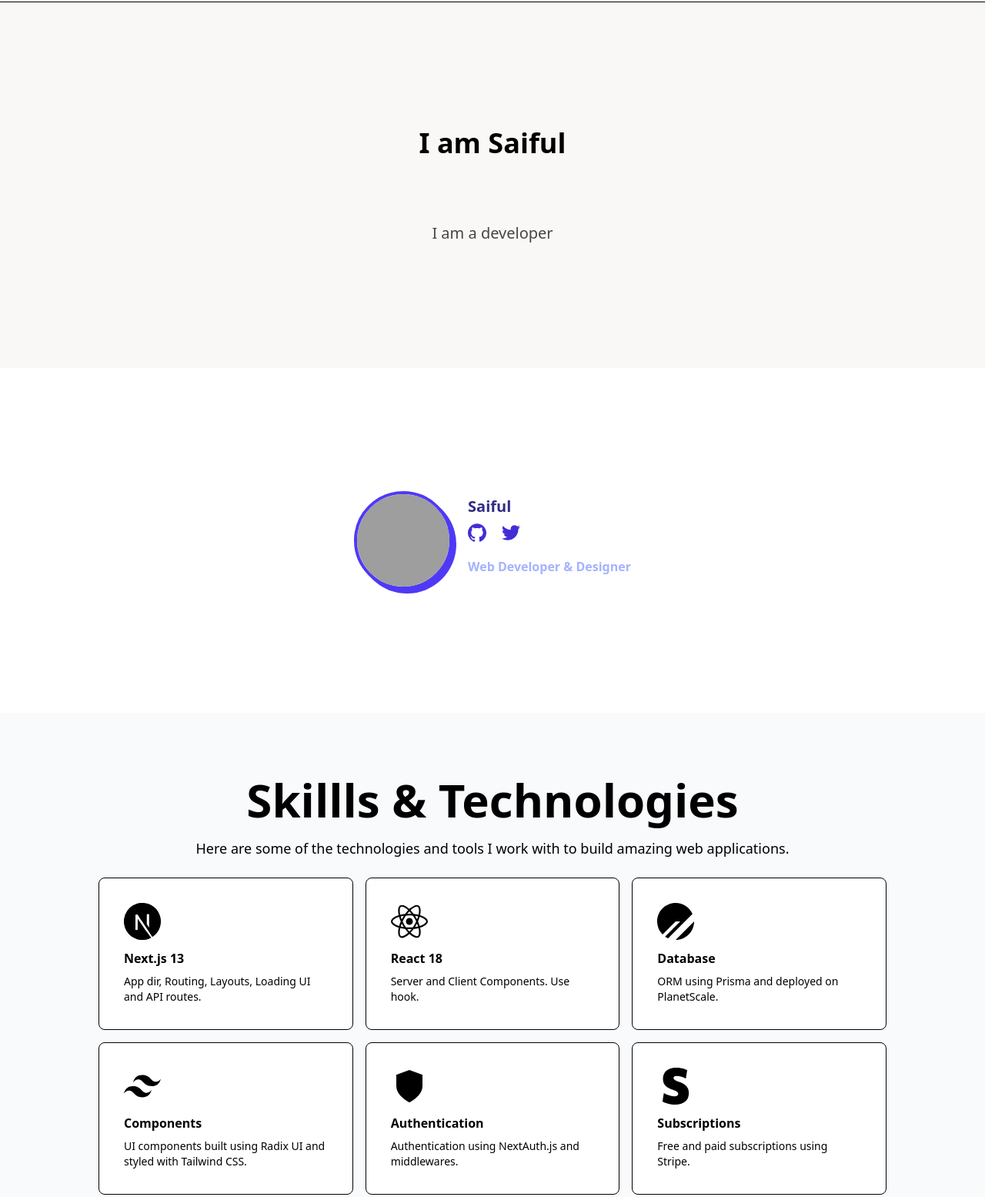
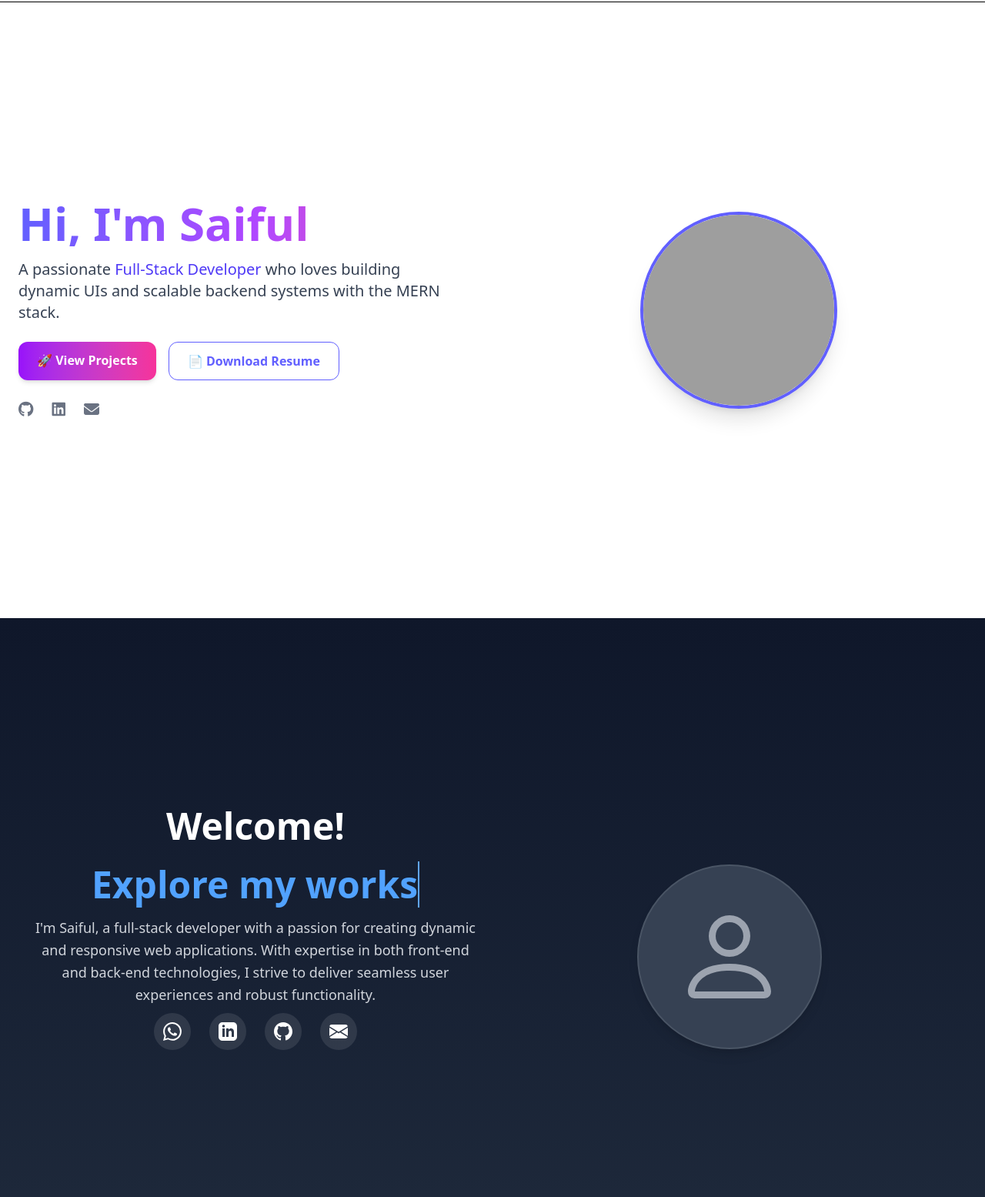
Before and after one commit to saifull03/Portfolio, a plain HTML site: page index.html in a window 1280 px wide. Shown: the part 72-1627 px from the top of the page at 77% size. Drawn offline with nearby package versions, Linux system fonts and the light colour scheme; files that its build step writes are made by us from their sources; grey boxes are pictures that could not be loaded.

Commit message:
last update

```diff
--- a/index.html
+++ b/index.html
@@ -25,9 +25,9 @@
         >
           <a href="#" class="flex items-center space-x-3 rtl:space-x-reverse">
             <img
-              src="https://flowbite.com/docs/images/logo.svg"
+              src="https://freesvgplanet.com/wp-content/uploads/2019/10/pokemon-svg-free-30195-758x505.jpg"
               class="h-7"
-              alt="Flowbite Logo"
+              alt="Logo"
             />
             <span
               class="self-center text-xl text-heading font-semibold whitespace-nowrap"
@@ -153,7 +153,7 @@
               <li>
                 <a
                   href="#"
-                  class="block py-2 px-3 text-white bg-brand rounded md:bg-transparent md:text-fg-brand md:p-0"
+                  class="block py-2 px-3 text-black bg-brand rounded md:bg-transparent md:text-fg-brand md:p-0"
                   aria-current="page"
                   >Home</a
                 >
@@ -179,88 +179,179 @@
     </div>
     <!-- navbar ends -->
     <!-- Intro Section Content Starts Here -->
+    <div class="intro">
+      <!-- Font Awesome -->
+      <link
+        rel="stylesheet"
+        href="https://cdnjs.cloudflare.com/ajax/libs/font-awesome/6.5.0/css/all.min.css"
+      />
 
-    <div class="intro bg-[#F9F8F6] p-40">
-      <h2
-        class="text-2xl font-bold md:text-4xl md:leading-tight dark:text-black text-center font-quicksand"
+      <section
+        class="min-h-screen flex items-center justify-center bg-white dark:bg-gray-900 px-6 py-20 transition-colors duration-300"
       >
-        I am Saiful
-      </h2>
-      <div
-        class="description flex justify-center pt-10 items-center mt-10 text-[20px] font-family-quicksand"
-      >
-        <p class="font-family-quicksand opacity-72">I am a developer</p>
-      </div>
-    </div>
-    <!-- Intro Section Content Ends Here -->
+        <div
+          class="max-w-7xl w-full flex flex-col-reverse lg:flex-row items-center gap-12"
+        >
+          <!-- Left Content -->
+          <div class="flex-1 text-center lg:text-left animate-fade-in-up">
+            <!-- Gradient Text Heading -->
+            <h1
+              class="text-5xl sm:text-6xl font-extrabold bg-gradient-to-r from-indigo-500 via-purple-500 to-pink-500 bg-clip-text text-transparent mb-4"
+            >
+              Hi, I'm Saiful
+            </h1>
+            <p
+              class="text-lg sm:text-xl text-gray-700 dark:text-gray-300 mb-6 max-w-xl"
+            >
+              A passionate
+              <span class="text-indigo-600 dark:text-indigo-400 font-medium"
+                >Full-Stack Developer</span
+              >
+              who loves building dynamic UIs and scalable backend systems with
+              the MERN stack.
+            </p>
 
-    <!-- About Section Content Starts Here -->
-    <div class="about p-10-40 bg-white">
-      <section class="p-40">
-        <div
-          class="w-full md:w-1/2 md:mx-auto flex flex-col md:flex-row items-center justify-center text-center"
-        >
-          <img
-            class="inline-flex object-cover border-4 border-indigo-600 rounded-full shadow-[5px_5px_0_0_rgba(0,0,0,1)] shadow-indigo-600/100 bg-indigo-50 h-24 w-24 !h-32 !w-32 mb-4 md:mb-0 ml-0 md:mr-5"
-            src="images/hero-img.jpg"
-            alt=""
-          />
-          <div class="flex flex-col">
-            <div class="md:text-justify mb-3">
-              <div class="flex flex-col mb-5">
-                <p class="text-indigo-900 font-bold text-xl">Saiful</p>
+            <!-- CTA Buttons -->
+            <div
+              class="flex flex-col sm:flex-row gap-4 justify-center lg:justify-start"
+            >
+              <a
+                href="https://github.com/saifull03?tab=repositories"
+                class="px-6 py-3 text-white bg-gradient-to-r from-purple-600 to-pink-500 hover:brightness-110 rounded-xl font-semibold transition-transform transform hover:scale-105 shadow-md"
+              >
+                🚀 View Projects
+              </a>
+              <a
+                href="/resume.pdf"
+                download
+                class="px-6 py-3 border border-indigo-500 text-indigo-500 hover:bg-indigo-500 hover:text-white dark:border-indigo-400 dark:text-indigo-400 dark:hover:bg-indigo-400 dark:hover:text-black rounded-xl font-semibold transition-transform transform hover:scale-105"
+              >
+                📄 Download Resume
+              </a>
+            </div>
 
-                <ul
-                  class="mt-2 flex flex-row items-center justify-center md:justify-start"
-                >
-                  <li class="mr-5">
-                    <a href="" target="_blank" aria-label="GitHub">
-                      <svg
-                        class="h-6 text-indigo-700 hover:text-indigo-300"
-                        fill="currentColor"
-                        role="img"
-                        viewBox="0 0 24 24"
-                        xmlns="http://www.w3.org/2000/svg"
-                      >
-                        <title>GitHub</title>
-                        <path
-                          d="M12 .297c-6.63 0-12 5.373-12 12 0 5.303 3.438 9.8 8.205 11.385.6.113.82-.258.82-.577 0-.285-.01-1.04-.015-2.04-3.338.724-4.042-1.61-4.042-1.61C4.422 18.07 3.633 17.7 3.633 17.7c-1.087-.744.084-.729.084-.729 1.205.084 1.838 1.236 1.838 1.236 1.07 1.835 2.809 1.305 3.495.998.108-.776.417-1.305.76-1.605-2.665-.3-5.466-1.332-5.466-5.93 0-1.31.465-2.38 1.235-3.22-.135-.303-.54-1.523.105-3.176 0 0 1.005-.322 3.3 1.23.96-.267 1.98-.399 3-.405 1.02.006 2.04.138 3 .405 2.28-1.552 3.285-1.23 3.285-1.23.645 1.653.24 2.873.12 3.176.765.84 1.23 1.91 1.23 3.22 0 4.61-2.805 5.625-5.475 5.92.42.36.81 1.096.81 2.22 0 1.606-.015 2.896-.015 3.286 0 .315.21.69.825.57C20.565 22.092 24 17.592 24 12.297c0-6.627-5.373-12-12-12"
-                        ></path>
-                      </svg>
-                    </a>
-                  </li>
+            <!-- Social Icons -->
+            <div
+              class="flex gap-6 mt-6 justify-center lg:justify-start text-gray-500 dark:text-gray-300 text-xl"
+            >
+              <a
+                href="https://github.com/saifull03"
+                target="_blank"
+                class="hover:text-purple-500 transition"
+                ><i class="fab fa-github"></i
+              ></a>
+              <a
+                href="https://linkedin.com/in/saifull03"
+                target="_blank"
+                class="hover:text-purple-500 transition"
+                ><i class="fab fa-linkedin"></i
+              ></a>
+              <a
+                href="mailto:mdsaifulislam2203@gmail.com"
+                class="hover:text-purple-500 transition"
+                ><i class="fas fa-envelope"></i
+              ></a>
+            </div>
+          </div>
 
-                  <li>
-                    <a href="" target="_blank" aria-label="Twitter">
-                      <svg
-                        class="h-6 text-indigo-700 hover:text-indigo-300"
-                        fill="currentColor"
-                        role="img"
-                        viewBox="0 0 24 24"
-                        xmlns="http://www.w3.org/2000/svg"
-                      >
-                        <title>Twitter</title>
-                        <path
-                          d="M23.953 4.57a10 10 0 01-2.825.775 4.958 4.958 0 002.163-2.723c-.951.555-2.005.959-3.127 1.184a4.92 4.92 0 00-8.384 4.482C7.69 8.095 4.067 6.13 1.64 3.162a4.822 4.822 0 00-.666 2.475c0 1.71.87 3.213 2.188 4.096a4.904 4.904 0 01-2.228-.616v.06a4.923 4.923 0 003.946 4.827 4.996 4.996 0 01-2.212.085 4.936 4.936 0 004.604 3.417 9.867 9.867 0 01-6.102 2.105c-.39 0-.779-.023-1.17-.067a13.995 13.995 0 007.557 2.209c9.053 0 13.998-7.496 13.998-13.985 0-.21 0-.42-.015-.63A9.935 9.935 0 0024 4.59z"
-                        ></path>
-                      </svg>
-                    </a>
-                  </li>
-                </ul>
-              </div>
-
-              <p class="text-indigo-300 font-semibold text-center md:text-left">
-                Web Developer &amp; Designer
-              </p>
-            </div>
+          <!-- Right Image -->
+          <div class="flex-1 flex justify-center animate-float">
+            <img
+              src="images/hero-img.jpg"
+              alt="Saiful"
+              class="w-64 h-64 rounded-full border-4 border-indigo-500 dark:border-indigo-400 shadow-xl object-cover hover:scale-105 transition duration-500"
+            />
           </div>
         </div>
       </section>
     </div>
+
+    <!-- Intro Section Content Ends Here -->
+
+    <!-- About Section Content Starts Here -->
+   <div class="about">
+     <section id="home" class="flex flex-col lg:flex-row items-center justify-center text-center py-16 px-6 bg-gradient-to-b from-[#0f172a] to-[#1e293b] text-white min-h-screen">
+  <div class="w-full sm:w-full lg:w-1/2 flex flex-col justify-center items-center">
+    <h1 class="text-4xl md:text-5xl font-bold leading-tight mt-0 pb-0">
+      Welcome!
+      <div class="py-2"></div>
+      <span class="text-blue-400 whitespace-nowrap">
+        <span class="typewriter">Explore my works</span>
+      </span>
+    </h1>
+
+    <div class="lg:hidden p-10">
+      <div class="w-40 h-40 rounded-full border-4 border-gray-600 shadow-lg bg-gray-700 flex items-center justify-center overflow-hidden">
+        <svg xmlns="http://www.w3.org/2000/svg" width="96" height="96" fill="#9ca3af" viewBox="0 0 16 16">
+          <path d="M8 8a3 3 0 1 0 0-6 3 3 0 0 0 0 6Zm2-3a2 2 0 1 1-4 0 2 2 0 0 1 4 0Zm4 8c0 1-1 1-1 1H3s-1 0-1-1 1-4 6-4 6 3 6 4Zm-1-.004c-.001-.246-.154-.986-.832-1.664C11.516 10.68 10.289 10 8 10c-2.29 0-3.516.68-4.168 1.332-.678.678-.83 1.418-.832 1.664h10Z"/>
+        </svg>
+      </div>
+    </div>
+
+    <p class="max-w-xl text-gray-300 text-lg leading-relaxed text-center">
+
+ I'm Saiful, a full-stack developer with a passion for creating dynamic and responsive web applications. With expertise in both front-end and back-end technologies, I strive to deliver seamless user experiences and robust functionality.  </p>
+
+
+    <div class="flex gap-6 mt-2">
+      <a href="https://wa.me/01778384700" target="_blank" rel="noopener noreferrer" class="p-3 rounded-full bg-white/10 hover:bg-gray-400 transition duration-300" aria-label="Contact me on WhatsApp">
+        <svg xmlns="http://www.w3.org/2000/svg" width="24" height="24" fill="currentColor" viewBox="0 0 16 16">
+          <path d="M13.601 2.326A7.854 7.854 0 0 0 7.994 0C3.627 0 .068 3.558.064 7.926c0 1.399.366 2.76 1.057 3.965L0 16l4.204-1.102a7.933 7.933 0 0 0 3.79.965h.004c4.368 0 7.926-3.558 7.93-7.93A7.898 7.898 0 0 0 13.6 2.326zM7.994 14.521a6.573 6.573 0 0 1-3.356-.92l-.24-.144-2.494.654.666-2.433-.156-.251a6.56 6.56 0 0 1-1.007-3.505c0-3.626 2.957-6.584 6.591-6.584a6.56 6.56 0 0 1 4.66 1.931 6.557 6.557 0 0 1 1.928 4.66c-.004 3.639-2.961 6.592-6.592 6.592zm3.615-4.934c-.197-.099-1.17-.578-1.353-.646-.182-.065-.315-.099-.445.099-.133.197-.513.646-.627.775-.114.133-.232.148-.43.05-.197-.1-.836-.308-1.592-.985-.59-.525-.985-1.175-1.103-1.372-.114-.198-.011-.304.088-.403.087-.088.197-.232.296-.346.1-.114.133-.198.198-.33.065-.134.034-.248-.015-.347-.05-.099-.445-1.076-.612-1.47-.16-.389-.323-.335-.445-.34-.114-.007-.247-.007-.38-.007a.729.729 0 0 0-.529.247c-.182.198-.691.677-.691 1.654 0 .977.71 1.916.81 2.049.098.133 1.394 2.132 3.383 2.992.47.205.84.326 1.129.418.475.152.904.129 1.246.08.38-.058 1.171-.48 1.338-.943.164-.464.164-.86.114-.943-.049-.084-.182-.133-.38-.232z"/>
+        </svg>
+      </a>
+
+      <a href="https://www.linkedin.com/in/saifull03/" target="_blank" rel="noopener noreferrer" class="p-3 rounded-full bg-white/10 hover:bg-gray-400 transition duration-300" aria-label="Connect with me on LinkedIn">
+        <svg xmlns="http://www.w3.org/2000/svg" width="24" height="24" fill="currentColor" viewBox="0 0 24 24">
+          <path d="M19 0h-14c-2.761 0-5 2.239-5 5v14c0 2.761 2.239 5 5 5h14c2.762 0 5-2.239 5-5v-14c0-2.761-2.238-5-5-5zm-11 19h-3v-11h3v11zm-1.5-12.268c-.966 0-1.75-.79-1.75-1.764s.784-1.764 1.75-1.764 1.75.79 1.75 1.764-.783 1.764-1.75 1.764zm13.5 12.268h-3v-5.604c0-3.368-4-3.113-4 0v5.604h-3v-11h3v1.765c1.396-2.586 7-2.777 7 2.476v6.759z"/>
+        </svg>
+      </a>
+
+      <a href="https://github.com/saifull03" target="_blank" rel="noopener noreferrer" class="p-3 rounded-full bg-white/10 hover:bg-gray-400 transition duration-300" aria-label="Check out my GitHub">
+        <svg xmlns="http://www.w3.org/2000/svg" width="24" height="24" fill="currentColor" viewBox="0 0 24 24">
+          <path d="M12 0c-6.626 0-12 5.373-12 12 0 5.302 3.438 9.8 8.207 11.387.599.111.793-.261.793-.577v-2.234c-3.338.726-4.033-1.416-4.033-1.416-.546-1.387-1.333-1.756-1.333-1.756-1.089-.745.083-.729.083-.729 1.205.084 1.839 1.237 1.839 1.237 1.07 1.834 2.807 1.304 3.492.997.107-.775.418-1.305.762-1.604-2.665-.305-5.467-1.334-5.467-5.931 0-1.311.469-2.381 1.236-3.221-.124-.303-.535-1.524.117-3.176 0 0 1.008-.322 3.301 1.23.957-.266 1.983-.399 3.003-.404 1.02.005 2.047.138 3.006.404 2.291-1.552 3.297-1.23 3.297-1.23.653 1.653.242 2.874.118 3.176.77.84 1.235 1.911 1.235 3.221 0 4.609-2.807 5.624-5.479 5.921.43.372.823 1.102.823 2.222v3.293c0 .319.192.694.801.576 4.765-1.589 8.199-6.086 8.199-11.386 0-6.627-5.373-12-12-12z"/>
+        </svg>
+      </a>
+      <a href="mailto:mdsaifulislam22203@gmail.com" class="p-3 rounded-full bg-white/10 hover:bg-gray-400 transition duration-300" aria-label="Send me an email">
+        <svg xmlns="http://www.w3.org/2000/svg" width="24" height="24" fill="currentColor" viewBox="0 0 16 16">
+          <path d="M.05 3.555A2 2 0 0 1 2 2h12a2 2 0 0 1 1.95 1.555L8 8.414.05 3.555ZM0 4.697v7.104l5.803-3.558L0 4.697ZM6.761 8.83l-6.57 4.027A2 2 0 0 0 2 14h12a2 2 0 0 0 1.808-1.144l-6.57-4.027L8 9.586l-1.239-.757Zm3.436-.586L16 11.801V4.697l-5.803 3.546Z"/>
+        </svg>
+      </a>
+    </div>
+  </div>
+
+  <div class="hidden lg:flex lg:w-1/2 justify-center items-center pt-20">
+    <div class="w-60 h-60 rounded-full border-2 border-gray-600 shadow-lg bg-gray-700 flex items-center justify-center overflow-hidden">
+      <svg xmlns="http://www.w3.org/2000/svg" width="144" height="144" fill="#9ca3af" viewBox="0 0 16 16">
+        <path d="M8 8a3 3 0 1 0 0-6 3 3 0 0 0 0 6Zm2-3a2 2 0 1 1-4 0 2 2 0 0 1 4 0Zm4 8c0 1-1 1-1 1H3s-1 0-1-1 1-4 6-4 6 3 6 4Zm-1-.004c-.001-.246-.154-.986-.832-1.664C11.516 10.68 10.289 10 8 10c-2.29 0-3.516.68-4.168 1.332-.678.678-.83 1.418-.832 1.664h10Z"/>
+      </svg>
+    </div>
+  </div>
+     </section>
+
+<style>
+  .typewriter {
+    border-right: 2px solid #60A5FA;
+    white-space: nowrap;
+    overflow: hidden;
+    display: inline-block;
+    animation: typing 3.5s steps(30, end), blink-caret 0.75s step-end infinite;
+  }
+
+  @keyframes typing {
+    from { width: 0 }
+    to { width: 100% }
+  }
+
+  @keyframes blink-caret {
+    from, to { border-color: transparent }
+    50% { border-color: #60A5FA; }
+  }
+</style>
+
     <!-- About Section Content Ends Here -->
 
     <!-- Skills Section Content Starts Here -->
-    <div class="skills bg-[#f8fbfd]">
+    <div class="skills">
       <section
         id="features"
         class="container mx-auto px-4 space-y-6 bg-slate-50 py-8 md:py-12 lg:py-20"
@@ -672,7 +763,7 @@
     </div>
     <!-- Contact Section Content Ends Here -->
     <!-- Footer Section Content Starts Here -->
-    <div class="Footer p-10-40 bg-[#6B8A7A]">
+    <div class="Footer p-10-40 bg-[#EEEEEE]">
       <footer>
         <!-- <h1>Footer</h1> -->
 
@@ -682,7 +773,7 @@
               <div class="mb-6 md:mb-0">
                 <a href="#" class="flex items-center">
                   <img
-                    src="https://flowbite.com/docs/images/logo.svg"
+                    src="https://freesvgplanet.com/wp-content/uploads/2019/10/pokemon-svg-free-30195-758x505.jpg"
                     class="h-7 me-3"
                     alt="FlowBite Logo"
                   />
```
